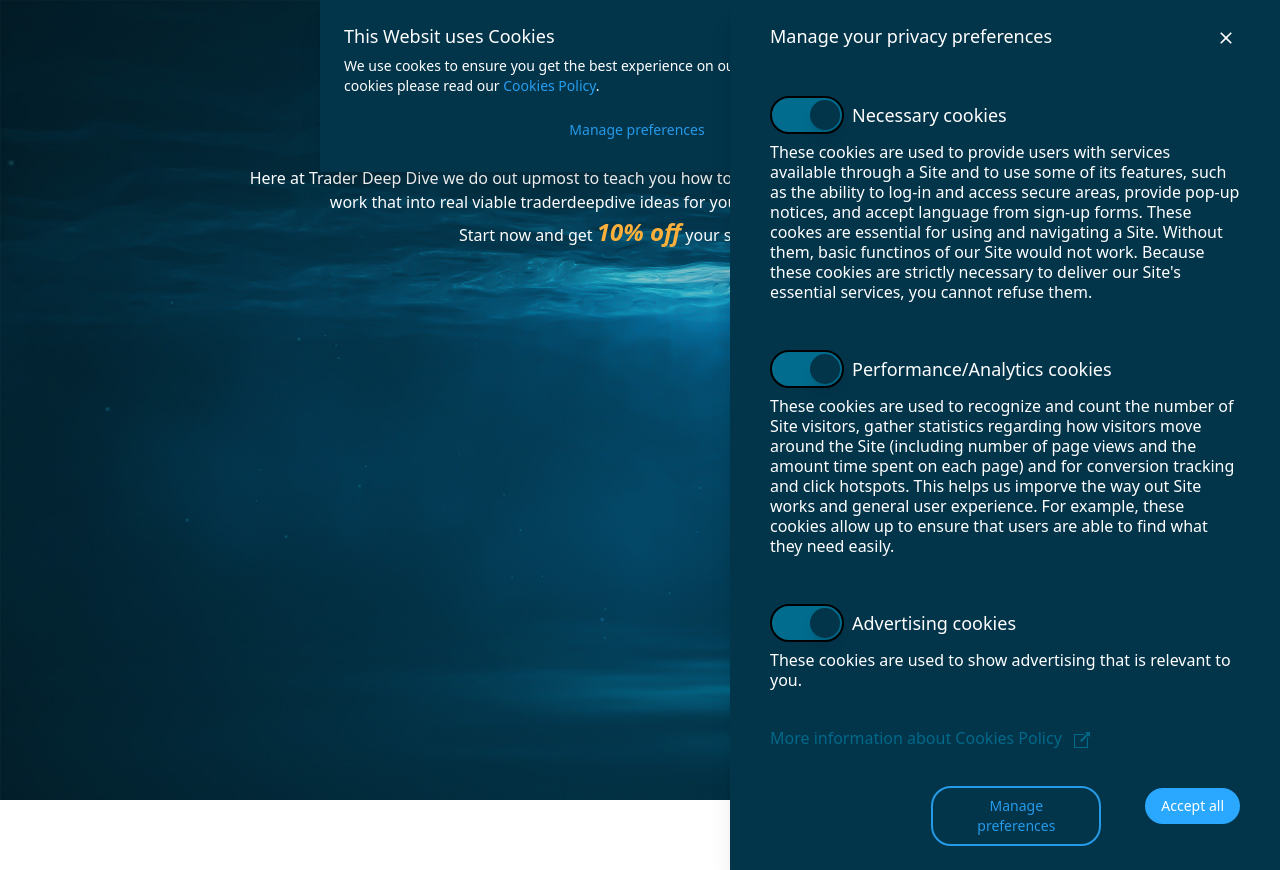
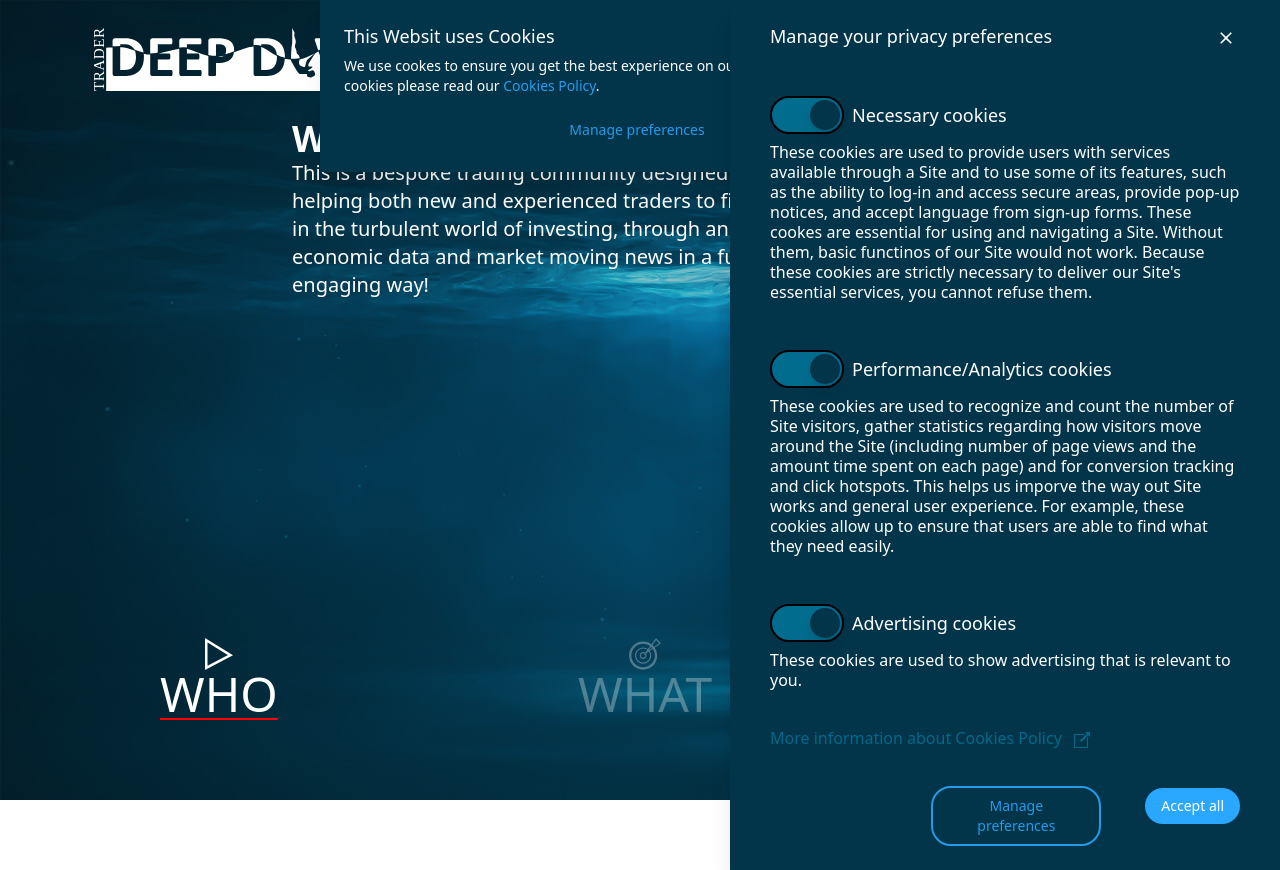
Before and after one commit to everest-dev0323/TradeDeepDive, a React (Vite) app: page /about-us in a window 1280 px wide. Built offline with nearby package versions, Linux system fonts and the light colour scheme.

Commit message:
who component of about-us page

```diff
--- a/package.json
+++ b/package.json
@@ -11,6 +11,7 @@
   "dependencies": {
     "@headlessui/react": "^1.6.6",
     "@material-ui/core": "^4.12.4",
+    "classnames": "^2.3.1",
     "react": "^18.2.0",
     "react-dom": "^18.2.0",
     "react-router-dom": "^6.3.0"
--- a/src/App.tsx
+++ b/src/App.tsx
@@ -6,6 +6,7 @@ import SettingCookieModal from './components/desktop/SettingCookieModal'
 
 import Home from './pages/Home'
 import Main from './pages/Main'
+import AboutUs from './pages/AboutUs'
 
 function App() {
   return (
@@ -13,7 +14,8 @@ function App() {
       <BrowserRouter>
         <Routes>
           <Route path="/" element={<Home />} />
-          <Route path="/about-us" element={<Main />} />
+          <Route path="/opt-in" element={<Main />} />
+          <Route path='/about-us' element={<AboutUs />} />
         </Routes>
         <SettingCookieModal />
         <ManageCookieModal />
--- a/src/components/desktop/ManageCookieModal.tsx
+++ b/src/components/desktop/ManageCookieModal.tsx
@@ -46,7 +46,7 @@ export default function ManageCookieModal() {
               <div className="mt-4">
                 {
                   json.map((data, index) => {
-                    return <SwitchCookie status={data.status} title={data.title} content={data.content} />
+                    return <SwitchCookie status={data.status} title={data.title} content={data.content} key={index} />
                   })
                 }
               </div>
--- /dev/null
+++ b/src/pages/AboutUs.tsx
@@ -0,0 +1,63 @@
+import React, {useState} from "react";
+import { Link } from "react-router-dom";
+import classnames from "classnames";
+import { Tab } from "@headlessui/react";
+
+export default function AboutUs() {
+  const [selected, setSelected] = useState<number>(1)
+  const [selectedIndex, setSelectedIndex] = useState<number>(0)
+  const url = window.innerWidth > 768 ? 'assets/imgs/desktop/home_bg.jpg' : 'assets/imgs/mobile/mb_home_bg.jpg'
+  return (
+    <div className="bg-cover bg-top bg-no-repeat h-screen" style={{backgroundImage: `url(${url})`}}>
+      <div className="flex justify-between items-center mx-16 p-7">
+        <img src="./assets/svg/logo.svg" className="w-72" />
+        <div className="flex items-center">
+          <div className="flex items-center space-x-5">
+            <Link className="block duration-100 hover:scale-[1.1]" target="_blank" to="https://discord.gg/RgjDpBmbFw">
+                <img className="w-9" src="assets/svg/discord.svg" />
+            </Link>
+            <Link className="block duration-100 hover:scale-[1.1]" target="_blank" to="https://www.facebook.com/traderdeepdive" >
+                <img className="w-9" src="assets/svg/facebook.svg" />
+            </Link>
+            <Link className="block duration-100 hover:scale-[1.1]" target="_blank" to="https://www.instagram.com/traderdeepdive" >
+                <img className="w-9" src="assets/svg/instagram.svg" />
+            </Link>
+            <Link className="block duration-100 hover:scale-[1.1]" target="_blank" to="https://twitter.com/traderdeepdive">
+                <img className="w-9" src="assets/svg/twitter.svg" />
+            </Link>
+          </div>
+          <button className="rounded-3xl bg-none px-4 py-2 text-sm font-medium w-[130px] text-white focus:outline-none">FIND US</button>
+          <button className="rounded-3xl px-4 py-2 text-sm font-medium w-[130px] bg-[#993333] text-white focus:outline-none">SUBSCRIBE</button>
+        </div>
+      </div>
+        <div className="flex items-center justify-center gap-10">
+          <div className="text-white font-sans max-w-xl">
+            <h3 className="font-bold text-4xl">Who are we?</h3>
+            <p className="text-xl">This is a bespoke trading community designed around you, helping both new and experienced traders to find their feet in the turbulent world of investing, through analysing economic data and market moving news in a fun and engaging way!</p>
+          </div>
+          <div className="">
+            <img className="w-20" src="./assets/svg/play.svg" alt="" />
+          </div>
+        </div>
+      <div className="md:px-40 lg:px-50 xl:px-96 w-screen absolute bottom-20">
+        <div className="flex justify-between">
+          <div onClick={() => setSelected(1)} className={`${selected==1? "opacity-100": "opacity-30 hover:scale-[0.9] hover:opacity-100"} text-white duration-500`}>
+            <img src="./assets/svg/who.svg" className="w-8 h-8 m-auto" />
+            <p className="text-5xl ">WHO</p>
+            <span className={`bg-[#ff0000] h-[2px] w-30 block duration-500 ${selected==1? "opacity-100":"opacity-0"}`}></span>
+          </div>
+          <div onClick={() => setSelected(2)} className={`${selected==2? "opacity-100": "opacity-30 hover:scale-[0.9] hover:opacity-100"} text-white duration-500`}>
+            <img src="./assets/svg/what.svg" className="w-8 h-8 m-auto" />
+            <p className="text-5xl">WHAT</p>
+            <span className={`bg-[#ff0000] h-[2px] w-30 block duration-500 ${selected==2? "opacity-100":"opacity-0"}`}></span>
+          </div>
+          <div onClick={() => setSelected(3)} className={`${selected==3? "opacity-100": "opacity-30 hover:scale-[0.9] hover:opacity-100"} text-white duration-500`}>
+            <img src="./assets/svg/why.svg" className="w-8 h-8 m-auto" />
+            <p className="text-5xl">WHY</p>
+            <span className={`bg-[#ff0000] h-[2px] w-30 block duration-500 ${selected==3? "opacity-100":"opacity-0"}`}></span>
+          </div>
+        </div>
+      </div>
+    </div>
+  )
+}
--- a/src/pages/Home.tsx
+++ b/src/pages/Home.tsx
@@ -7,7 +7,7 @@ const Home = () => {
   const text = window.innerWidth > 768 ? "Click To Enter" : "Click To Enter"
   return (
     <div className="bg-cover bg-top bg-no-repeat h-screen" style={{backgroundImage: `url(${url})`}}>
-      <a href="https://traderdeepdive.com/opt-in" className="duration-100 absolute w-[10vw] top-0 right-0 hover:scale-[1.05] hover:-translate-x-[5px] hover:translate-y-[5px]">
+      <Link to="/opt-in" className="duration-100 absolute w-[10vw] top-0 right-0 hover:scale-[1.05] hover:-translate-x-[5px] hover:translate-y-[5px]">
         <svg className="fill-[#fbb03b]" xmlns="http://www.w3.org/2000/svg" id="Layer_2" viewBox="0 0 178.8 178.81">
           <g id="Homepage">
             <g>
@@ -23,23 +23,23 @@ const Home = () => {
             </g>
           </g>
         </svg>
-      </a>
+      </Link>
       <Link to="/about-us" className="absolute top-1/2 left-1/2 -translate-x-1/2 -translate-y-1/2 text-center">
         <img src={'assets/imgs/logo.png'} className="m-auto"></img>
         <p className="text-[20px] text-[#fff] mt-5">{text}</p>
       </Link>
       <div className="flex items-center absolute bottom-[5px] left-1/2 -translate-x-1/2">
         <Link className="block p-5 duration-100 hover:scale-[1.1]" target="_blank" to="https://discord.gg/RgjDpBmbFw">
-            <img className="w-[2.5vw]" src="assets/svg/discord.svg" />
+            <img className="w-11" src="assets/svg/discord.svg" />
         </Link>
         <Link className="block p-5 duration-100 hover:scale-[1.1]" target="_blank" to="https://www.facebook.com/traderdeepdive" >
-            <img className="w-[2.5vw]" src="assets/svg/facebook.svg" />
+            <img className="w-11" src="assets/svg/facebook.svg" />
         </Link>
         <Link className="block p-5 duration-100 hover:scale-[1.1]" target="_blank" to="https://www.instagram.com/traderdeepdive" >
-            <img className="w-[2.5vw]" src="assets/svg/instagram.svg" />
+            <img className="w-11" src="assets/svg/instagram.svg" />
         </Link>
         <Link className="block p-5 duration-100 hover:scale-[1.1]" target="_blank" to="https://twitter.com/traderdeepdive">
-            <img className="w-[2.5vw]" src="assets/svg/twitter.svg" />
+            <img className="w-11" src="assets/svg/twitter.svg" />
         </Link>
       </div>
     </div>
--- a/src/pages/Main.tsx
+++ b/src/pages/Main.tsx
@@ -1,21 +1,46 @@
 import React from "react";
+import { Link } from "react-router-dom";
 
 export default function Main() {
   const url = window.innerWidth > 768 ? 'assets/imgs/desktop/home_bg.jpg' : 'assets/imgs/mobile/mb_home_bg.jpg'
   return (
-    <div className="bg-cover bg-top bg-no-repeat h-screen" style={{backgroundImage: `url(${url})`}}>
-      <div className="pt-5">
-        <img src="./assets/svg/logo.svg" className="w-[20vw] m-auto" />
+    <div className="bg-cover bg-top bg-no-repeat h-screen" style={{ backgroundImage: `url(${url})` }}>
+      <div className="pt-8">
+        <img src="./assets/svg/logo.svg" className="w-72 m-auto" />
       </div>
-      <div className="text-white text-center max-w-[800px] m-auto">
-        <h1 className="text-[30px]"><p>Learn Market</p><p>analysis now!</p></h1>
-        <p>Here at Trader Deep Dive we do out upmost to teach you how to
+      <div className="text-white text-center mx-32 mt-40 m-auto">
+        <h1 className=" font-[700] font-sans text-6xl">Learn Market<br />Analysis Now!</h1>
+        <p className="mt-20 max-w-3xl m-auto font-sans text-1xl md:text-2xl">Here at Trader Deep Dive we do out upmost to teach you how to
           understand and analyise markets, then work that into real viable traderdeepdive
           ideas for you to action the way same day!
         </p>
-        <p>Start now and get <b><i><span className="text-[#fbb03b] text-[24px]">10% off</span></i></b> your subscription!</p>
+        <p className="mt-24 font-serif text-[20px]">Start now and get <b><i><span className="text-[#fbb03b] text-[24px]">10% off</span></i></b> your subscription!</p>
+        <div className="mt-5 flex gap-5 flex-wrap justify-center">
+          <input type="text" className="h-[40px] rounded-[25px] w-[200px] px-[20px] text-black" placeholder="username" />
+          <input type="email" className="h-[40px] rounded-[25px] w-[200px] px-[20px] text-black" placeholder="email" />
+          <button type="button" className="h-[40px] rounded-[25px] w-[200px] px-[20px] bg-[#993333]">GET STARTED</button>
+        </div>
+        <div className="flex items-center justify-center mt-10">
+          <input type="checkbox" className="w-[30px] h-[30px]" />
+          <p className="leading-[15px] ml-3">I have read and agree to the Terms of Use as well as<br />
+            <span className="text-[#2284c5] text-left">Privacy</span> and <span className="text-[#2284c5]">Cookies Policy</span>
+          </p>
+        </div>
       </div>
-      <div></div>
+      <div className="flex items-center absolute bottom-[5px] left-1/2 -translate-x-1/2">
+        <Link className="block p-5 duration-100 hover:scale-[1.1]" target="_blank" to="https://discord.gg/RgjDpBmbFw">
+          <img className="w-11" src="assets/svg/discord.svg" />
+        </Link>
+        <Link className="block p-5 duration-100 hover:scale-[1.1]" target="_blank" to="https://www.facebook.com/traderdeepdive" >
+          <img className="w-11" src="assets/svg/facebook.svg" />
+        </Link>
+        <Link className="block p-5 duration-100 hover:scale-[1.1]" target="_blank" to="https://www.instagram.com/traderdeepdive" >
+          <img className="w-11" src="assets/svg/instagram.svg" />
+        </Link>
+        <Link className="block p-5 duration-100 hover:scale-[1.1]" target="_blank" to="https://twitter.com/traderdeepdive">
+          <img className="w-11" src="assets/svg/twitter.svg" />
+        </Link>
+      </div>
     </div>
   )
 }
--- a/tailwind.config.cjs
+++ b/tailwind.config.cjs
@@ -4,7 +4,14 @@ module.exports = {
     "./src/**/*.{js,jsx,ts,tsx}"
   ],
   theme: {
-    extend: {},
+    extend: {
+      screens: {
+        sm: { max: "768px", min: "350px" },
+        md: "768px",
+        lg: "1080px",
+        xl: { min: "1440px" },
+      },
+    },
   },
   plugins: [],
 }
```
Also changed, not shown: public/assets/svg/play.svg (added), 1 other file (tests, documents, lock files or other folders).
